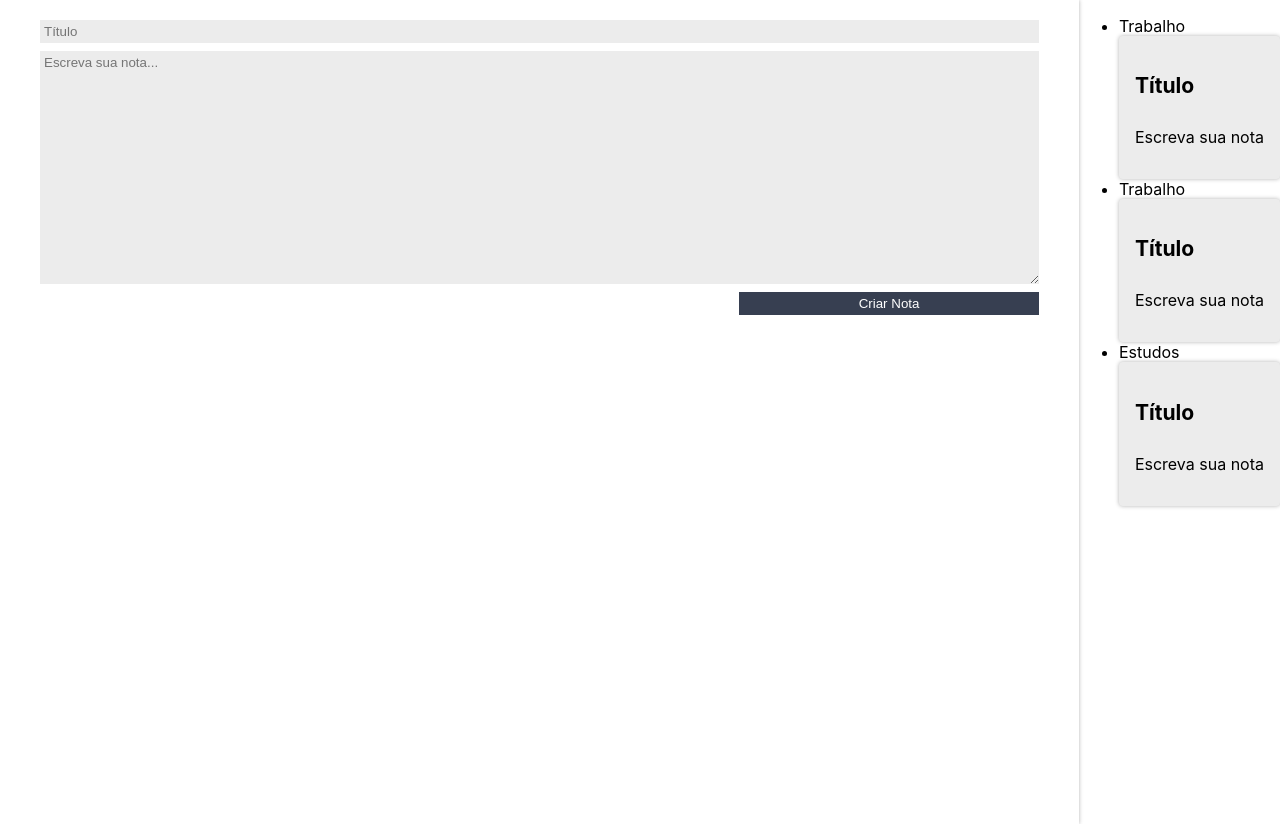
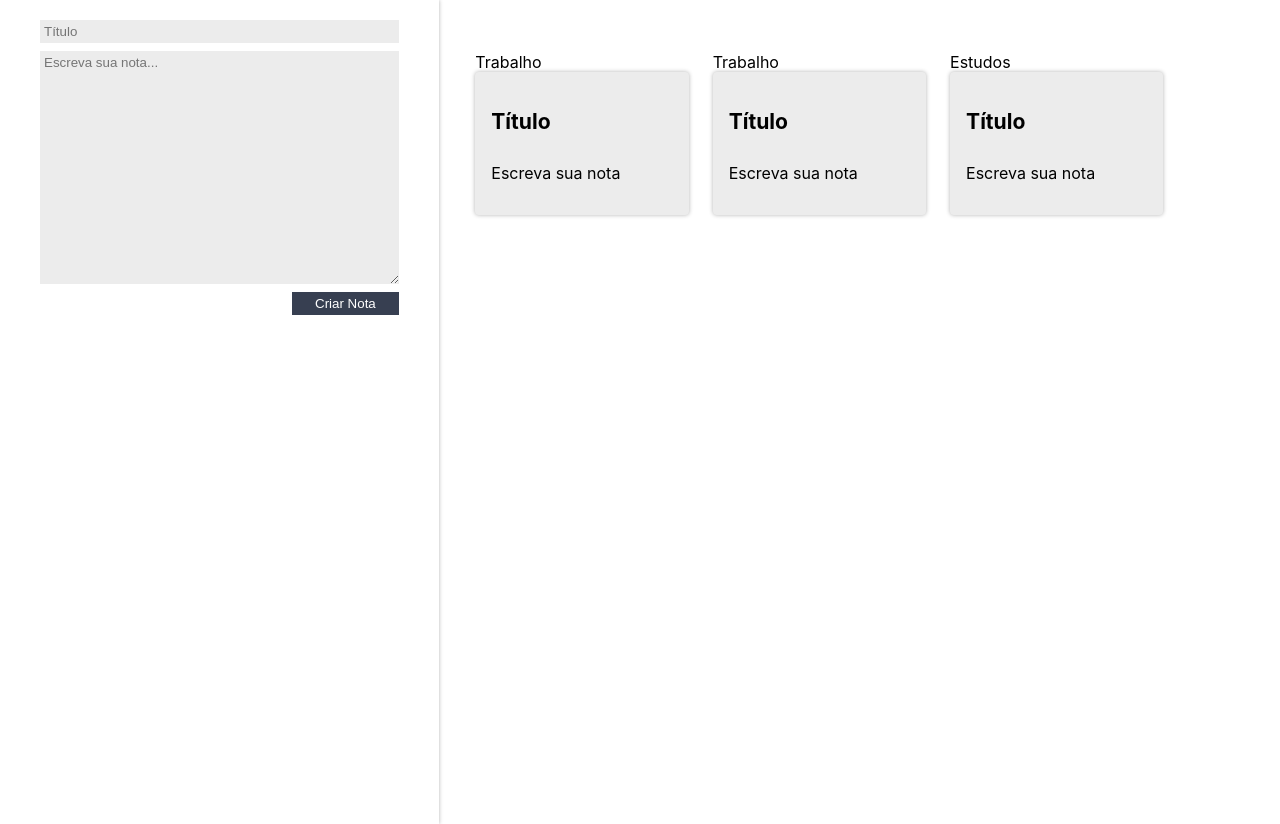
Before and after one commit to mateus-azevedo/learning-react-js, a React (Create React App) app in the folder react_como_funciona/: page / in a window 1280 px wide. Built offline with nearby package versions, Linux system fonts and the light colour scheme.

Commit message:
css de lista de notas

```diff
--- a/react_como_funciona/src/components/ListaDeNotas/style.css
+++ b/react_como_funciona/src/components/ListaDeNotas/style.css
@@ -1,5 +1,16 @@
 .lista-notas {
+  background-color: var(--fundo);
+  flex-grow: 3;
+  display: grid;
+  grid-template-columns: auto auto auto auto auto;
+  list-style-type: none;
+  padding-left: 24px;
+  padding-top: 24px;
 }
 
 .lista-notas_item {
+  margin: 12px;
+  max-width: 240px;
+  max-height: 400px;
+  display: inline;
 }
```
